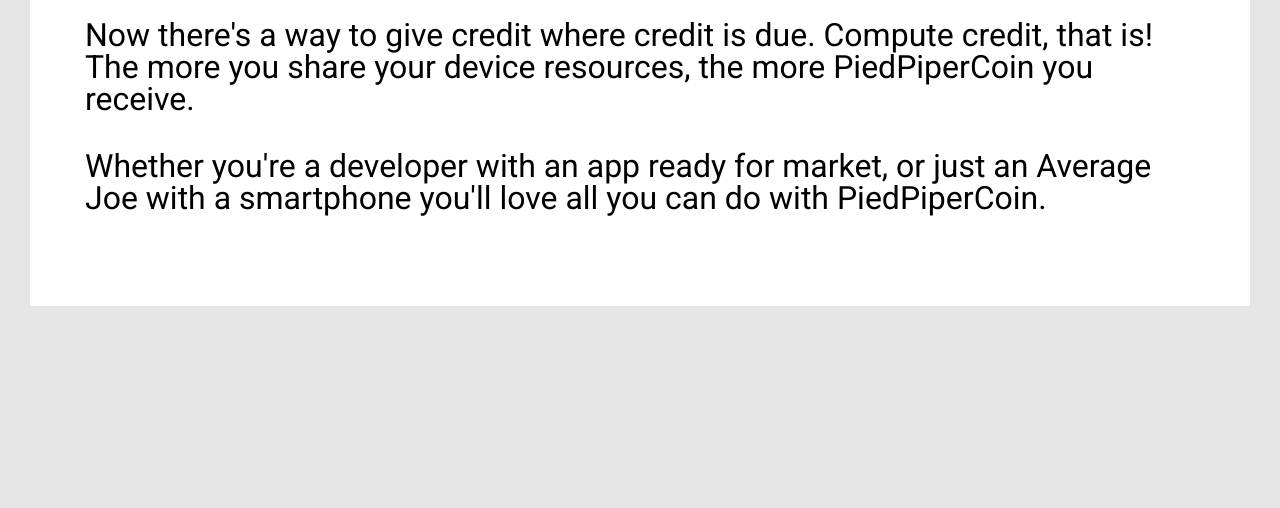
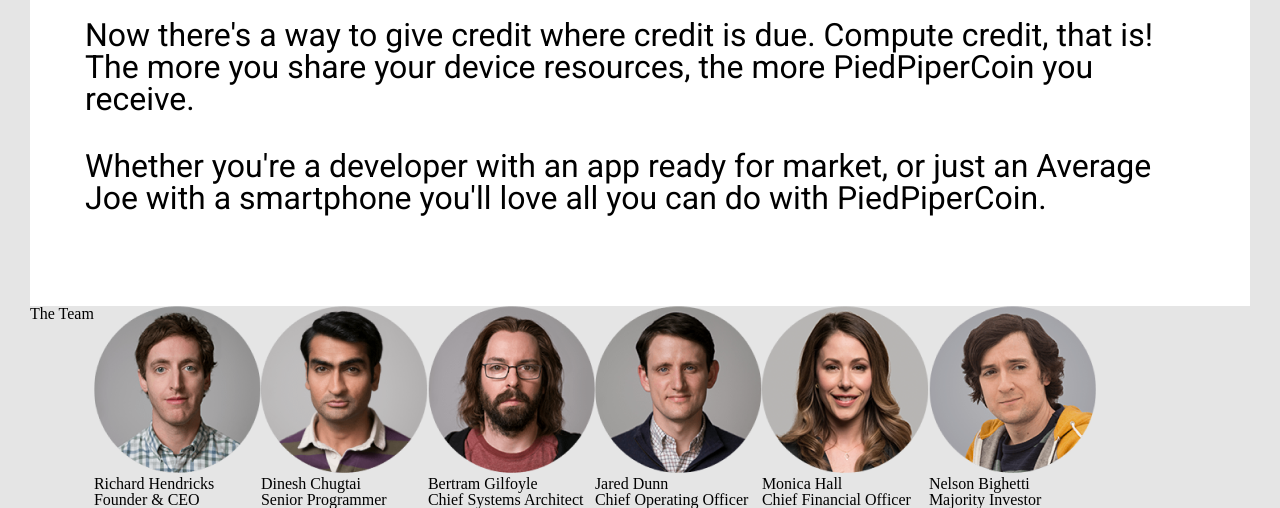
Before and after one commit to vladRF/Pied_Piper, a plain HTML site: page index.html in a window 1280 px wide. Shown: the part 1807-2315 px from the top of the page. Before the commit the page ends 2113 px from the top, so only its background shows below. Drawn offline with Linux system fonts and the light colour scheme.

Commit message:
added photos to the team block

```diff
--- a/css/style.css
+++ b/css/style.css
@@ -183,3 +183,12 @@
 
 
 }
+
+.team{
+    display: flex;
+}
+
+
+.team__list{
+    display: flex;
+}
--- a/index.html
+++ b/index.html
@@ -82,6 +82,46 @@
                 </div>
 
             </section>
+
+            <section class="team container">
+                <h2>The Team</h2>
+                <ul class="team__list">
+                    <li>
+                        <img src="img/Richard Hendricks.png" alt="">
+                        <p>Richard Hendricks</p>
+                        <p>Founder & CEO</p>
+                    </li>
+                    <li>
+                        <img src="img/Dinesh Chugtai.png" alt="">
+                        <p>Dinesh Chugtai</p>
+                        <p>Senior Programmer</p>
+                    </li>
+                    <li>
+                        <img src="img/Bertram Gilfoyle.png" alt="">
+                        <p>Bertram Gilfoyle</p>
+                        <p>Chief Systems Architect</p>
+                    </li>
+                    <li>
+                        <img src="img/Jared Dunn.png" alt="">
+                        <p>Jared Dunn</p>
+                        <p>Chief Operating Officer</p>
+                    </li>
+                    <li>
+                        <img src="img/Monica Hall.png" alt="">
+                        <p>Monica Hall</p>
+                        <p>Chief Financial Officer</p>
+                    </li>
+                    <li>
+                        <img src="img/Nelson Bighetti.png" alt="">
+                        <p>Nelson Bighetti</p>
+                        <p>Majority Investor</p>
+                    </li>
+                </ul>
+
+
+
+            </section>
+
         </main>
         <footer></footer>
     </body>
```
Also changed, not shown: img/Bertram Gilfoyle.png (added), img/Dinesh Chugtai.png (added), img/Jared Dunn.png (added), img/Monica Hall.png (added), img/Nelson Bighetti.png (added), img/Richard Hendricks.png (added).
